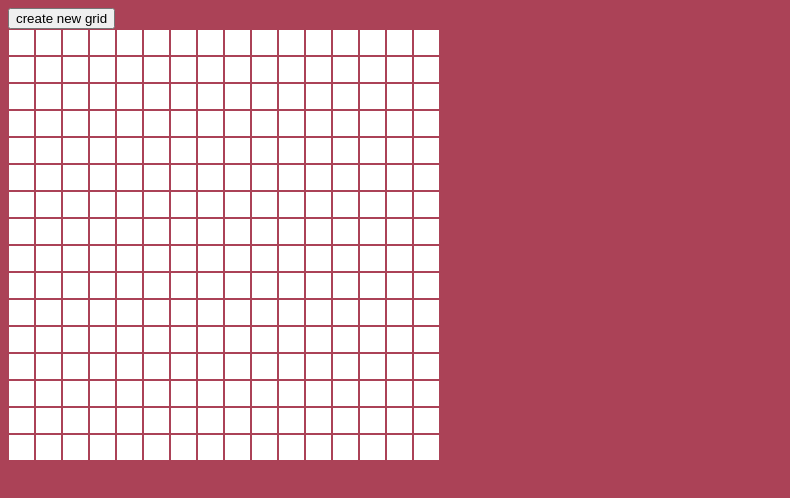
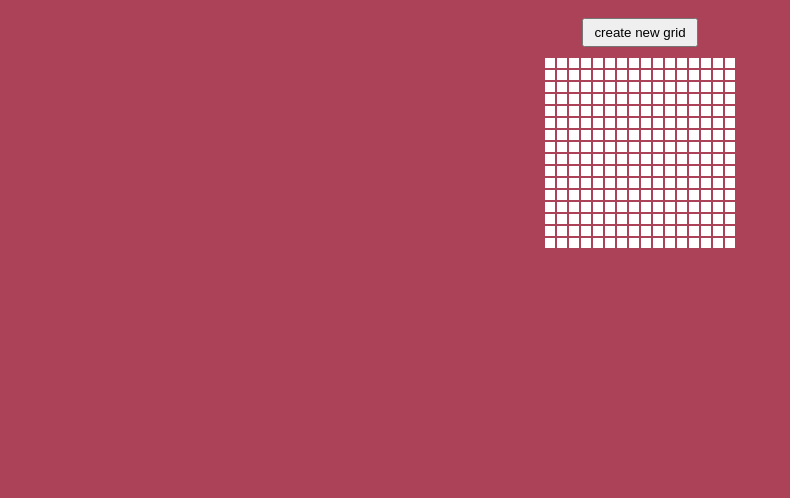
Before and after one commit to sarahhcodes/etch-a-sketch, a plain HTML site: page index.html in a window 1280 px wide. Shown: the whole page, without its empty margins (0-790 px from the left). Drawn offline with Linux system fonts and the light colour scheme.

Commit message:
Added functionality and style to grid
Made size of the grid adjustable, added style to the button, and added gradient effect to hover.

```diff
--- a/script.js
+++ b/script.js
@@ -1,23 +1,28 @@
-/* TO DO
-- make size of the grid adjustable (i.e. 16x16)
-- add style to button
-- add gradient effect to hover (CSS variables?)
-*/
-
 const container = document.querySelector('.container');
 const button = document.querySelector('button');
-let numberOfBlocks = 256;
+let containerWidth = 16;
+let containerHeight = 16;
+let grey;
 
 button.addEventListener('click', () => {
-    numberOfBlocks = prompt("How many blocks?", 256);
+    containerWidth = prompt("How many blocks left and right?", 16);
+    containerHeight = prompt("How many blocks up and down?", 16);
+
+    if (containerWidth >= 101 || containerHeight > 101) {
+        alert("You picked too big a number! Make sure both your numbers are less than 101.");
+        containerWidth = 16;
+        containerHeight = 16;
+    };
+
+    container.style.width = 12*containerWidth+"px";
+    container.style.height = 12*containerHeight+"px";
     drawGrid();
     playEAS();
 });
 
 function drawGrid() {
     container.replaceChildren(); // clears grid
-
-        for (let i = 0; i < numberOfBlocks; i++) {
+        for (let i = 0; i < (containerWidth*containerHeight); i++) {
             let block = document.createElement('div');
             block.className = 'block';
            container.appendChild(block);
@@ -29,7 +34,8 @@ function playEAS() {
     const blocks = document.querySelectorAll('.block');
 
     blocks.forEach(block => block.addEventListener('mouseover', () => {
-        block.classList.add('blockHover');
+        grey = Math.random()*200;
+        block.style.background = "rgb("+ grey + "," + grey + "," + grey +")";
     }));
 };
 
--- a/style.css
+++ b/style.css
@@ -1,16 +1,26 @@
 body {
     background-color: rgb(171, 66, 87);
+    display: flex;
+    flex-direction: column;
+    justify-content: center;
+    align-items: center;
 }
+
+button {
+    margin: 10px;
+    padding: 5px 10px;
+}
+
 .container {
-    width: 450px;
+    width: 192px;
     display: flex;
     flex-wrap: wrap;
 }
 
 .block {
-    width: 25px;
-    height: 25px;
-    background-color: #fff;
+    width: 10px;
+    height: 10px;
+    background-color: rgb(255,255,255);
     margin: 1px;
 }
 
```
